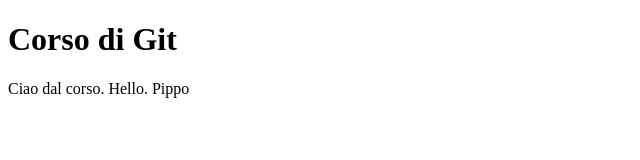
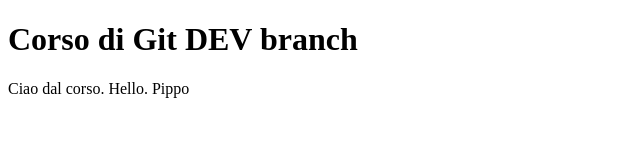
Before and after one commit to GianniPinotto/git101, a plain HTML site: page index.html in a window 1280 px wide. Shown: the whole page, without its empty margins (0-640 px from the left). Drawn offline with Linux system fonts and the light colour scheme.

Commit message:
on-remote-vps-ubu

```diff
--- a/index.html
+++ b/index.html
@@ -6,7 +6,7 @@
     <title>Corso GIT 2</title>
 </head>
 <body>
-    <h1>Corso di Git</h1>
+    <h1>Corso di Git  DEV branch</h1>
     <p>Ciao dal corso. Hello. Pippo</p>
 </body>
 </html>
```
